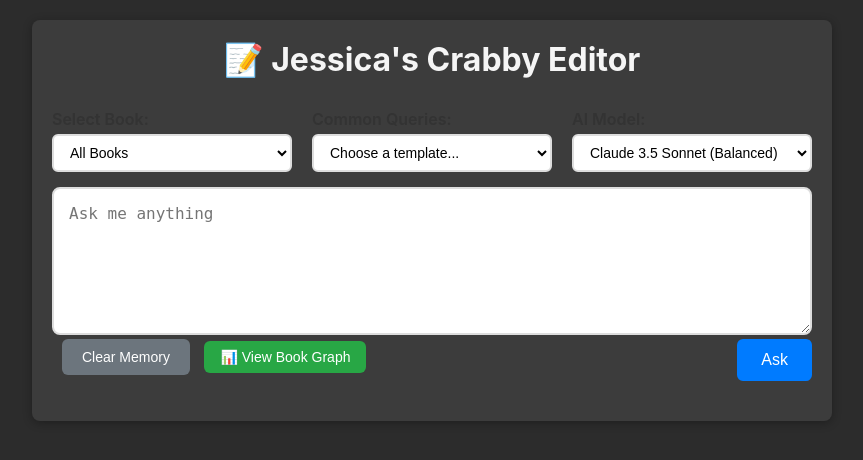
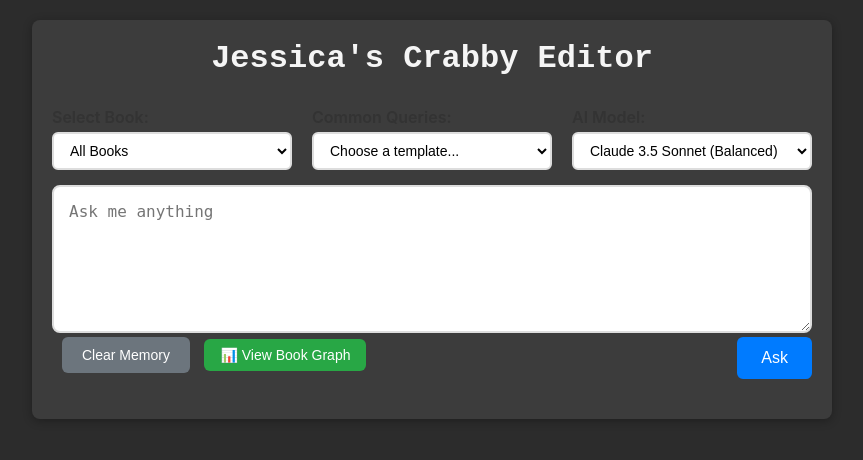
Before and after one commit to minitru/bunnyAI, a Flask app: page / in a window 1280 px wide. Shown: the top 460 px of the page, without its empty margins (208-1071 px from the left). Run offline with Flask 3, Linux system fonts and the light colour scheme; data that the repository does not hold is empty.

Commit message:
fix header

```diff
--- a/templates/index.html
+++ b/templates/index.html
@@ -27,6 +27,7 @@
             color: #f5f5f5;
             margin: 0;
             font-size: 2rem;
+            font-family: 'Courier New', monospace;
         }
         .query-box {
             margin-bottom: 20px;
@@ -271,7 +272,7 @@
 <body>
     <div class="container">
         <div class="header">
-            <h1>📝 Jessica's Crabby Editor</h1>
+            <h1>Jessica's Crabby Editor</h1>
         </div>
 
         <div class="query-box">
```
